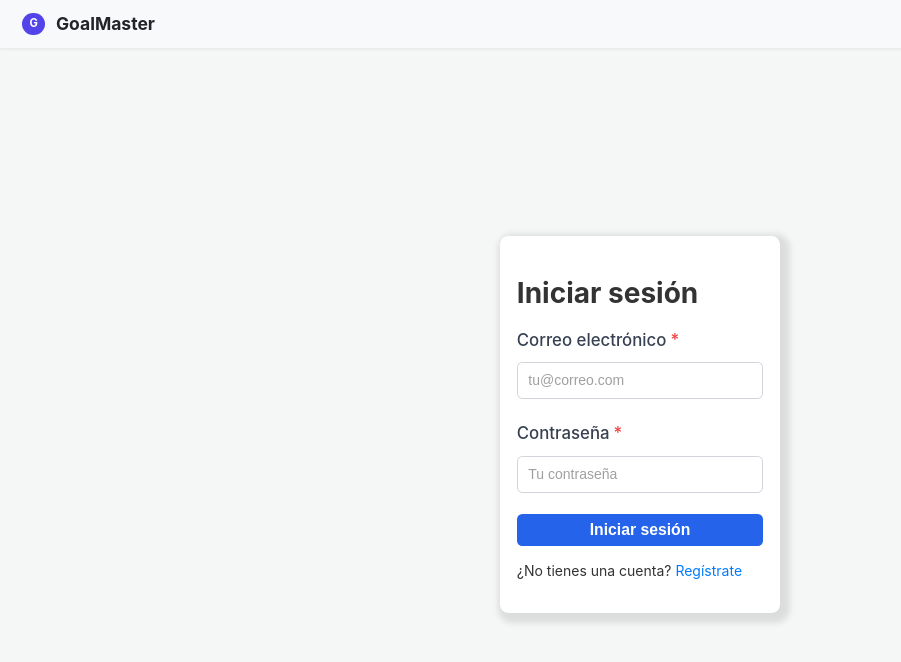
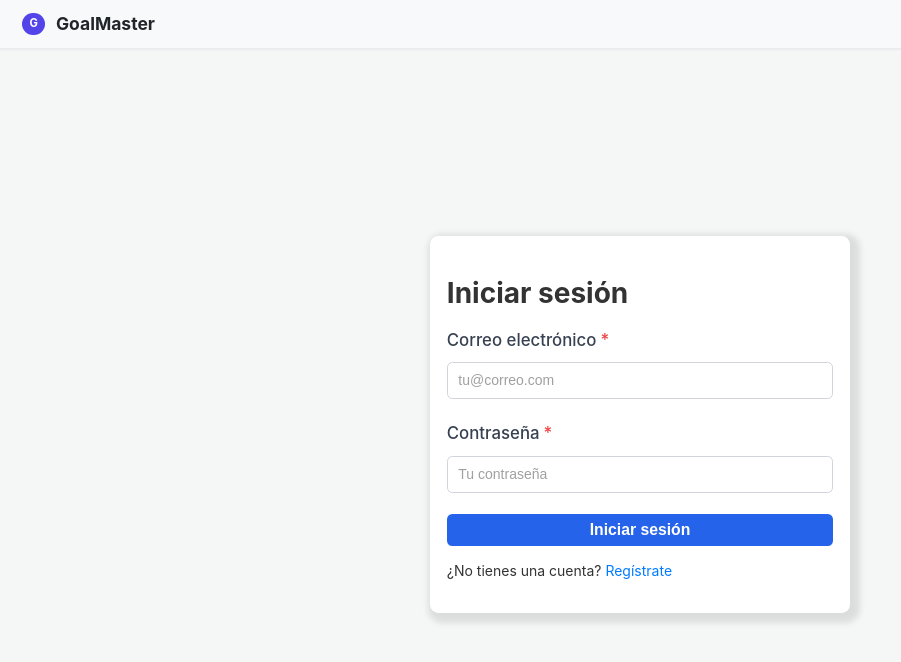
Before and after one commit to V1ct0r5/proyecto_web_TFG, a React (Create React App) app in the folder frontend/reactapp/: page /login in a window 1280 px wide. Shown: the top 662 px of the page, without its empty margins (0-901 px from the left). Built offline with nearby package versions, Linux system fonts and the light colour scheme; the HTML template or start-up script is replaced by a standard one.

Commit message:
Cambio de tamaño del contenedor

```diff
--- a/frontend/reactapp/src/styles/App.css
+++ b/frontend/reactapp/src/styles/App.css
@@ -50,7 +50,7 @@ a:hover {
     border-radius: 0.6rem;
     padding: 1.2rem;
     width: 100%; /* Asegura que ocupe el 100% del espacio disponible en su contenedor */
-    min-width: 20rem;
+    min-width: 30rem;
     margin-bottom: 2rem;
 }
 
```
